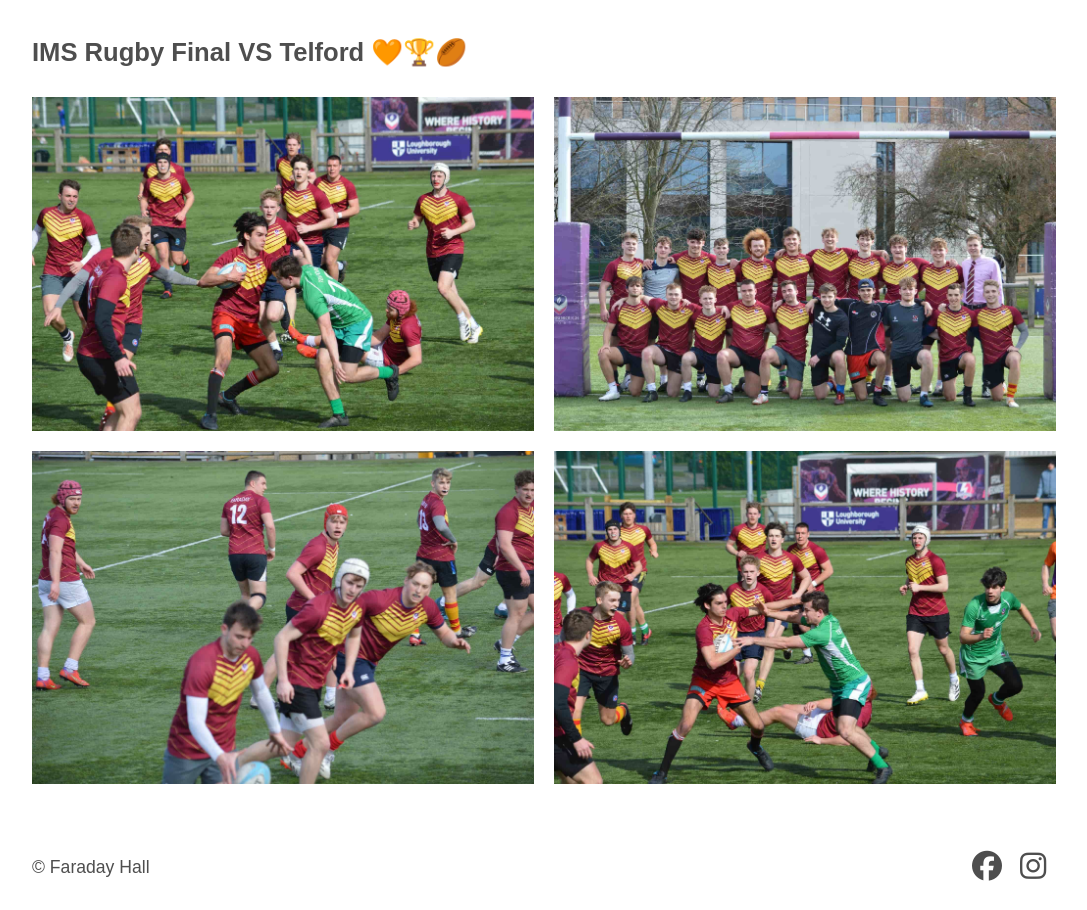
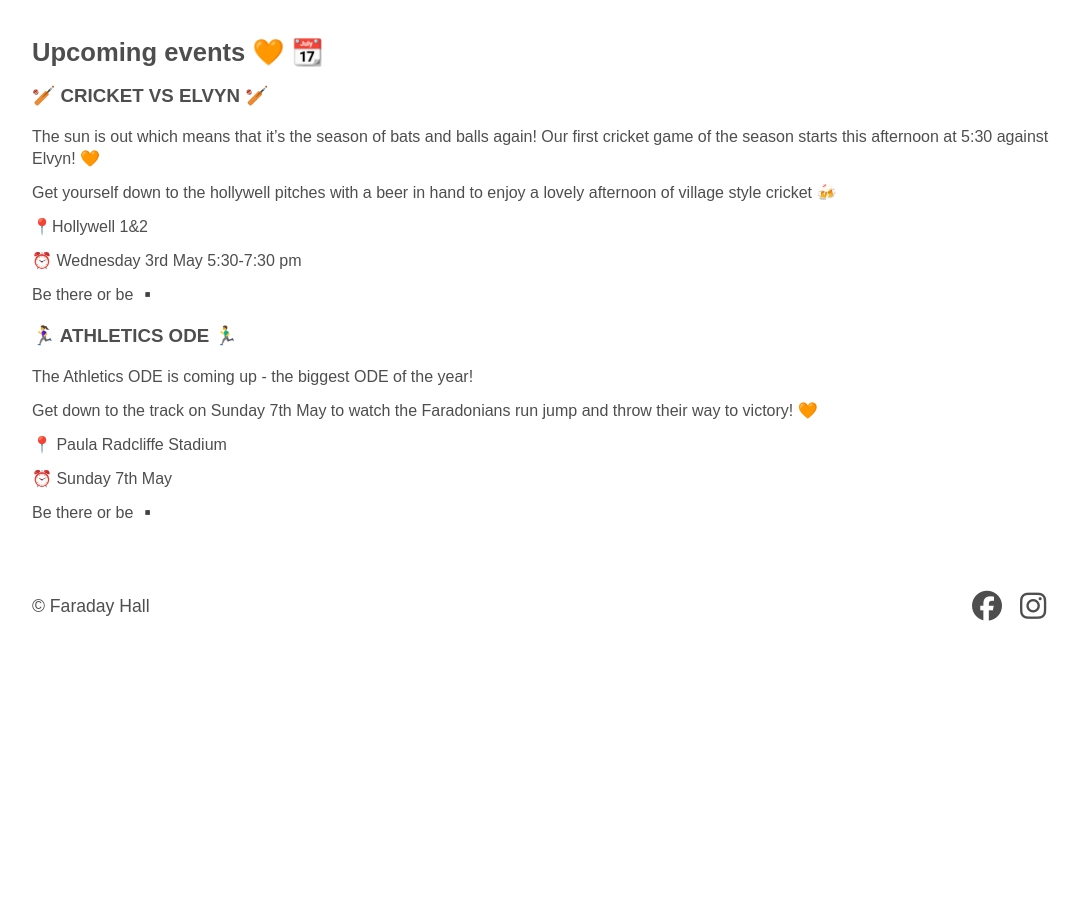
Before and after one commit to domparsons/faradayhall.co.uk, a plain HTML site: page index.html in a window 1280 px wide. Shown: the part 790-1700 px from the top of the page, without its empty margins (96-1183 px from the left). After the commit the page ends 1440 px from the top, so only its background shows below. Drawn offline with Linux system fonts and the light colour scheme.

Commit message:
Updated upcoming events

```diff
--- a/index.html
+++ b/index.html
@@ -33,25 +33,20 @@
 		</section>
 
 		<section>
-			<h2>IMS Rugby Final VS Telford 🧡🏆🏉</h2>
+			<h2>Upcoming events 🧡 📆</h2>
+			<h3>🏏 CRICKET VS ELVYN 🏏</h3>
+			<p>The sun is out which means that it’s the season of bats and balls again! Our first cricket game of the season starts this afternoon at 5:30 against Elvyn! 🧡</p>
+			<p>Get yourself down to the hollywell pitches with a beer in hand to enjoy a lovely afternoon of village style cricket 🍻</p>
+			<p>📍Hollywell 1&2</p>
+			<p>⏰ Wednesday 3rd May 5:30-7:30 pm </p>
+			<p>Be there or be ▪️</p>
 
-			<div class="homepage-grid">
-				<div class="homepage-photo-container">
-					<img src="images/sport/rugby/ims-final-2023/image-1.jpg" class="homepage-image">
-				</div>
-				<div class="homepage-photo-container">
-					<img src="images/sport/rugby/ims-final-2023/image-2.jpg" class="homepage-image">
-				</div>
-				<div class="homepage-photo-container">
-					<img src="images/sport/rugby/ims-final-2023/image-3.jpg" class="homepage-image">
-				</div>
-				<div class="homepage-photo-container">
-					<img src="images/sport/rugby/ims-final-2023/image-4.jpg" class="homepage-image">
-				</div>
-			</div>
-
-
-
+			<h3>🏃‍♀️ ATHLETICS ODE 🏃‍♂️</h3>
+			<p>The Athletics ODE is coming up - the biggest ODE of the year!</p>
+			<p>Get down to the track on Sunday 7th May to watch the Faradonians run jump and throw their way to victory! 🧡</p>
+			<p>📍 Paula Radcliffe Stadium</p>
+			<p>⏰ Sunday 7th May</p>
+			<p>Be there or be ▪️</p>
 
 
 
```
Also changed, not shown: 8 other files.
